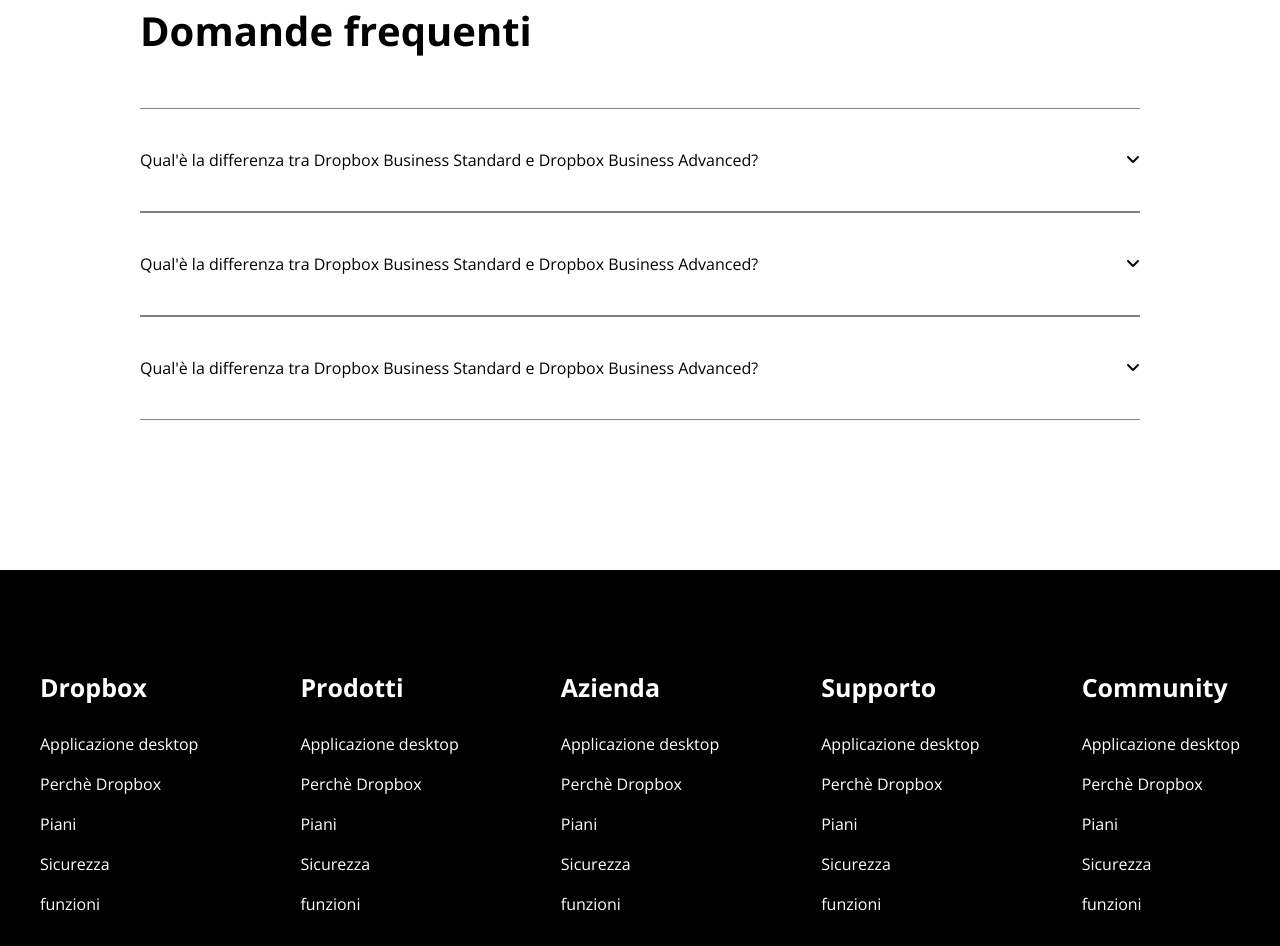
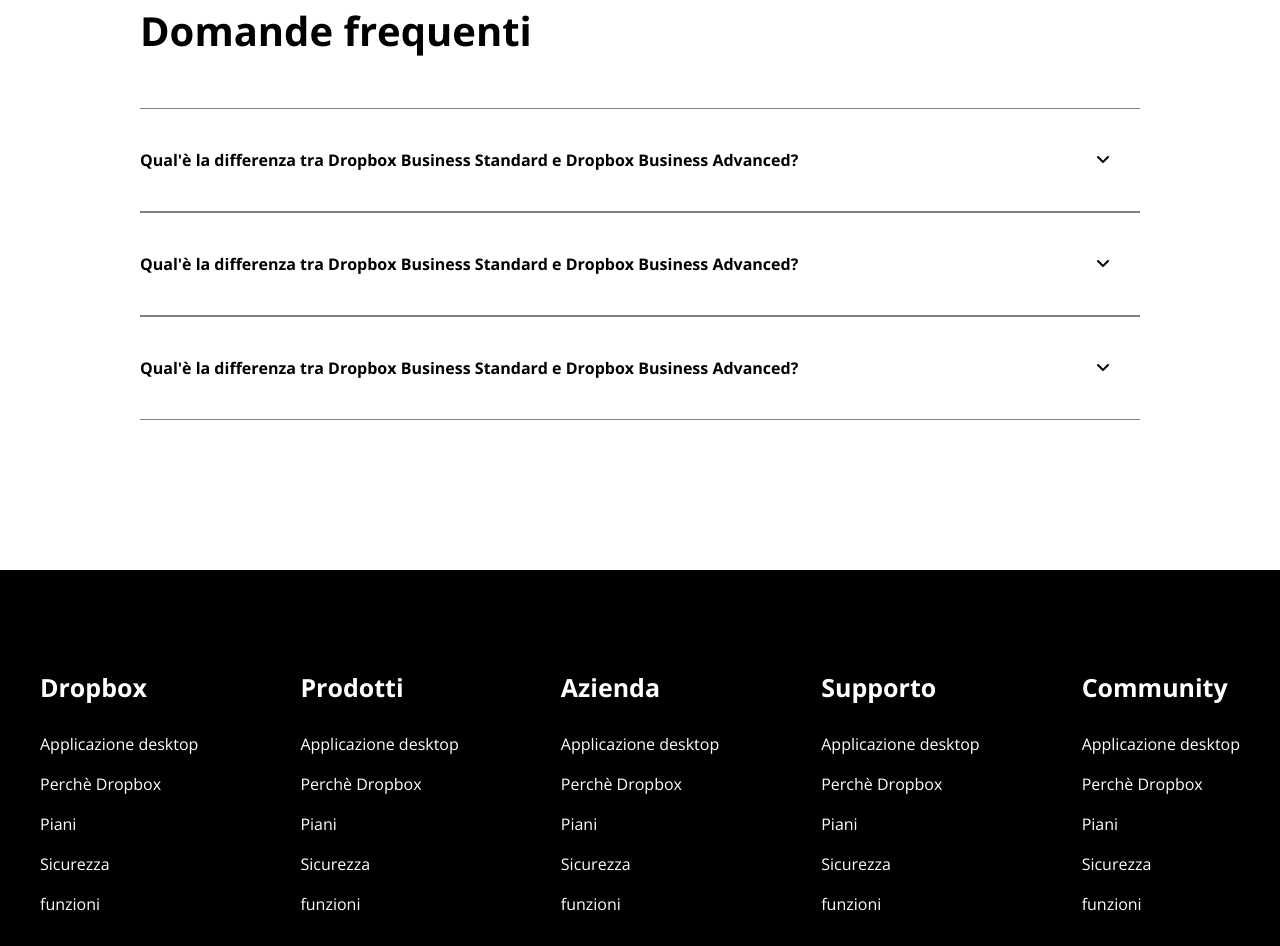
Before and after one commit to MirkoGLostia/htmlcss-dropbox, a plain HTML site: page index.html in a window 1280 px wide. Shown: the part 4054-5000 px from the top of the page. Drawn offline with nearby package versions, Linux system fonts and the light colour scheme.

Commit message:
css_main-section-7-update

```diff
--- a/css/style.css
+++ b/css/style.css
@@ -257,6 +257,14 @@
     border-collapse: collapse;
 }
 
+.sct-7-menu > p {
+    font-weight: bold;
+}
+
+.sct-7-menu > span {
+    padding-right: 30px;
+}
+
 
 
 
--- a/index.html
+++ b/index.html
@@ -151,27 +151,27 @@
             <!-- 3 div maybe? -->
             <div>
                 <div class="flex sct-7-menu">
-                    <span>
+                    <p>
                         Qual'è la differenza tra Dropbox Business Standard e Dropbox Business Advanced?
-                    </span>
+                    </p>
                     <span>
                         <i class="fa-solid fa-angle-down"></i>
                     </span>
                 </div>
 
                 <div class="flex sct-7-menu">
-                    <span>
+                    <p>
                         Qual'è la differenza tra Dropbox Business Standard e Dropbox Business Advanced?
-                    </span>
+                    </p>
                     <span>
                         <i class="fa-solid fa-angle-down"></i>
                     </span>
                 </div>
 
                 <div class="flex sct-7-menu">
-                    <span>
+                    <p>
                         Qual'è la differenza tra Dropbox Business Standard e Dropbox Business Advanced?
-                    </span>
+                    </p>
                     <span>
                         <i class="fa-solid fa-angle-down"></i>
                     </span>
```
